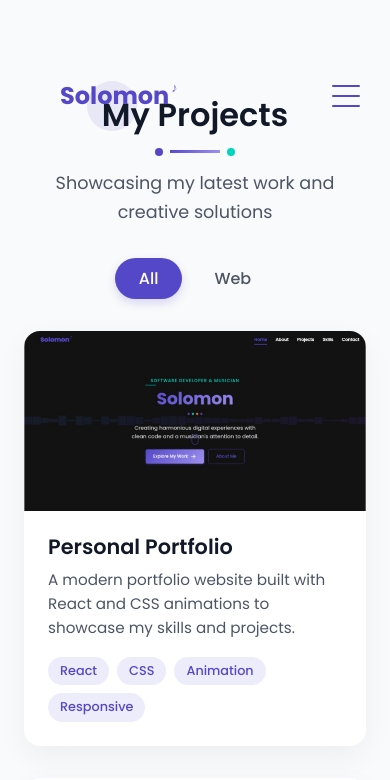
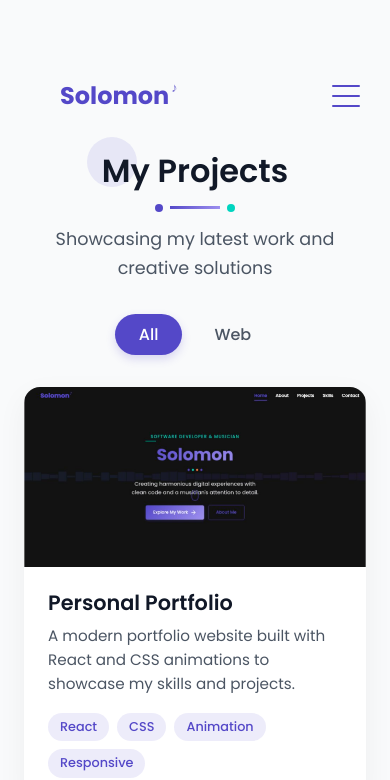
Before and after one commit to TopGSE/solomon-portfolio, a React (Vite) app: page /projects in a window 390 px wide. Shown: the top 780 px of the page. Built offline with nearby package versions, Linux system fonts and the light colour scheme.

Commit message:
Enhance mobile responsiveness for Projects, Skills, and Contact section headers

```diff
--- a/src/App.css
+++ b/src/App.css
@@ -4147,3 +4147,52 @@ body {
 		justify-content: center;
 	}
 }
+
+/* Update section headers for Projects, Skills, and Contact pages on mobile */
+@media (max-width: 768px) {
+
+	/* Global adjustment for section headers on mobile */
+	.section-header {
+		margin-top: 2rem;
+	}
+
+	/* Specific adjustments for each page */
+	.projects-section .section-header,
+	.skills-section .section-header,
+	.skills-section-new .section-header,
+	.skills-section-alt .section-header,
+	.contact-section .section-header {
+		margin-top: 3rem;
+	}
+
+	/* Make sure full-page sections have appropriate padding */
+	.full-page {
+		padding-top: 80px;
+	}
+}
+
+@media (max-width: 480px) {
+
+	/* Increase margin on smaller devices */
+	.projects-section .section-header,
+	.skills-section .section-header,
+	.skills-section-new .section-header,
+	.skills-section-alt .section-header,
+	.contact-section .section-header {
+		margin-top: 3.5rem;
+	}
+
+	/* Adjust content container top margin */
+	.projects-section .content-container,
+	.skills-section .content-container,
+	.skills-section-new .content-container,
+	.skills-section-alt .content-container,
+	.contact-section .content-container {
+		margin-top: 0;
+	}
+
+	/* Further refinement for the section headers */
+	.section-header h2 {
+		margin-top: 1rem;
+	}
+}
```
